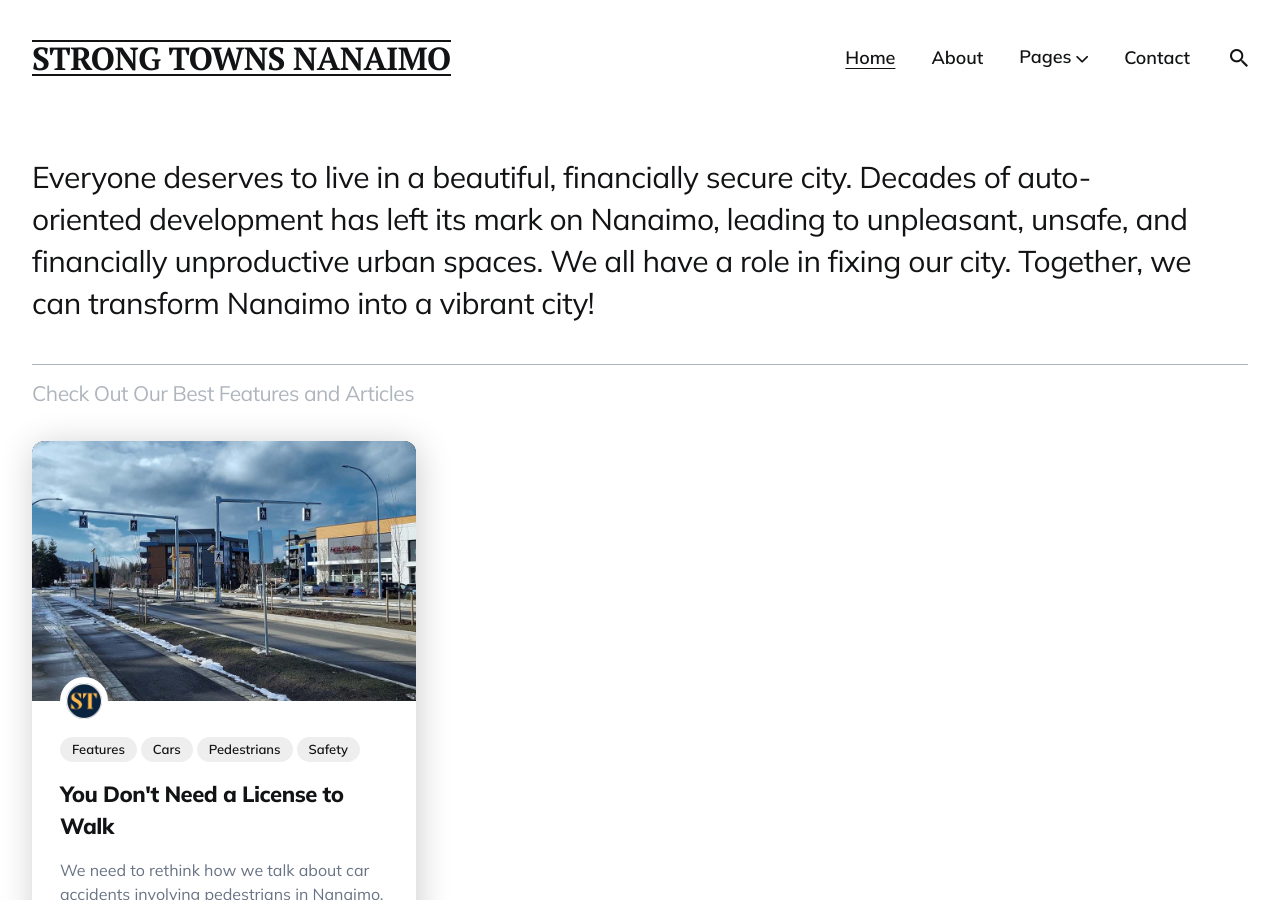
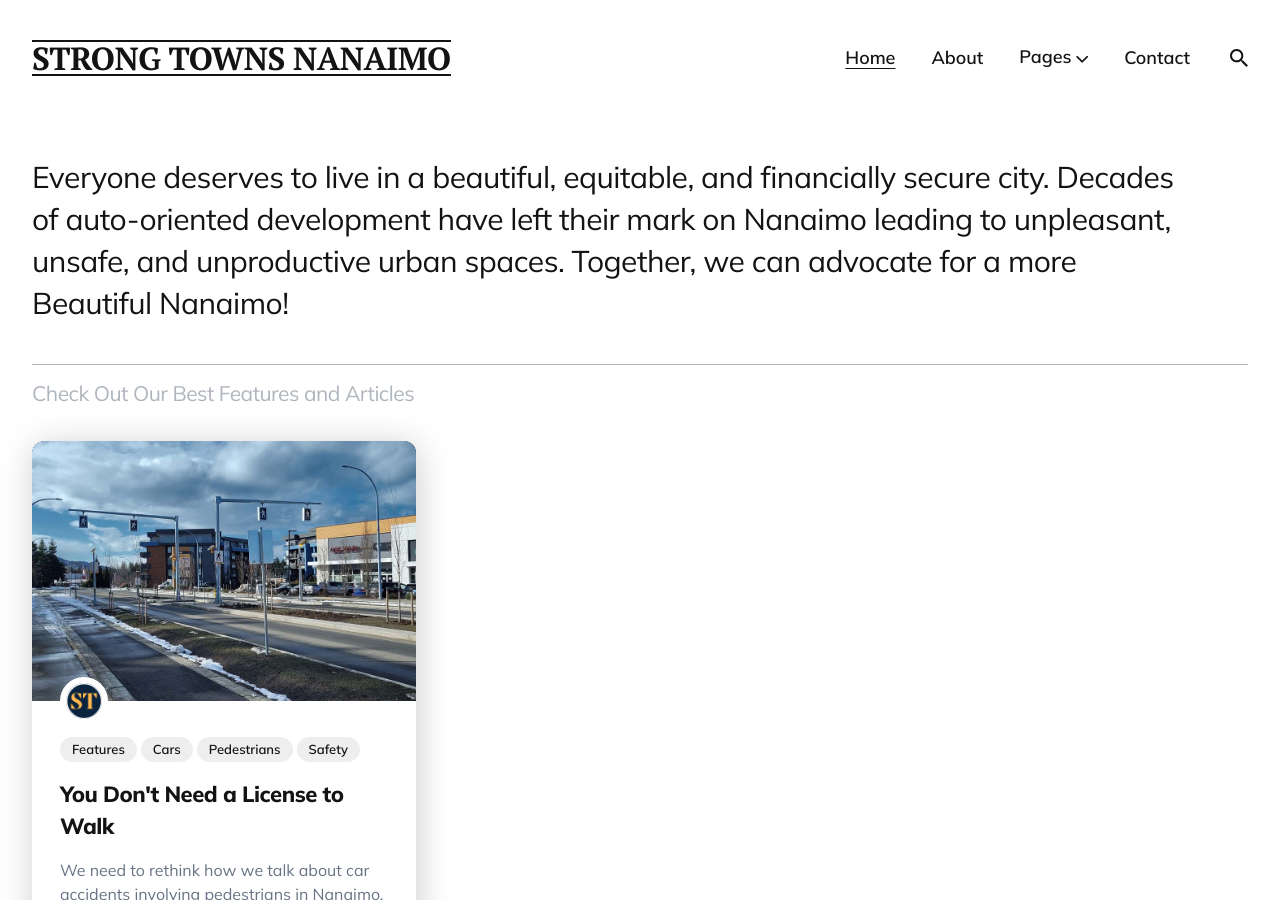
Before and after one commit to LaputanMachines/beautiful-nanaimo, a Jekyll site: the page built from index.html, in a window 1280 px wide and 900 px high. Built offline with Jekyll 4.4.1, drawn with Linux system fonts in a browser that asks for light colours; the list of posts is cut into pages by our own code.

Commit message:
Switch to more concise description for site

```diff
--- a/_data/settings.yml
+++ b/_data/settings.yml
@@ -2,7 +2,7 @@
 # Site Settings
 title: Strong Towns Nanaimo
 logo: # NOTE Add logo to replace the title...
-description: Everyone deserves to live in a beautiful, financially secure city. We all have a role in fixing our city. Together, we can transform Nanaimo into a vibrant city!
+description: Everyone deserves to live in a beautiful, equitable, and financially secure city. Decades of auto-oriented development have left their mark on Nanaimo leading to unpleasant, unsafe, and unproductive urban spaces. Together, we can advocate for a more Beautiful Nanaimo!
 
 #-------------------------------
 # Author Global Settings
@@ -31,7 +31,7 @@ menu__settings:
 #-------------------------------
 # Hero Settings
 hero:
-  hero__title: Everyone deserves to live in a beautiful, financially secure city. Decades of auto-oriented development has left its mark on Nanaimo, leading to unpleasant, unsafe, and financially unproductive urban spaces. We all have a role in fixing our city. Together, we can transform Nanaimo into a vibrant city!
+  hero__title: Everyone deserves to live in a beautiful, equitable, and financially secure city. Decades of auto-oriented development have left their mark on Nanaimo leading to unpleasant, unsafe, and unproductive urban spaces. Together, we can advocate for a more Beautiful Nanaimo!
 
 #-------------------------------
 # Blog Settings
```
